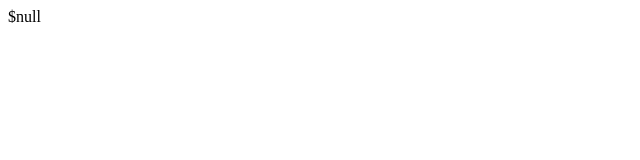
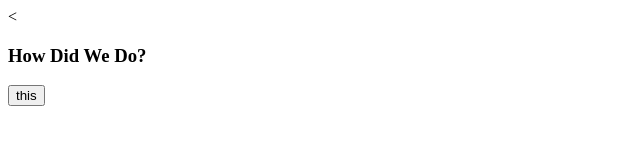
Before and after one commit to kathrynemary/kathrynemary.github.io, a plain HTML site: page index.html in a window 1280 px wide. Shown: the whole page, without its empty margins (0-640 px from the left). Drawn offline with Linux system fonts and the light colour scheme.

Commit message:
adds some js

```diff
--- a/index.html
+++ b/index.html
@@ -1 +1,38 @@
-$null
+<<html>
+<head>
+	<title>Example Graph</title>
+
+	<script type="text/javascript">
+
+	var lastYear = {
+		asparagus:4,
+		celery:1,
+		greenApple:2,
+		greenGrape:1,
+		redApple:3,
+		redGrape:3
+	};
+	var thisYear = {
+		asparagus:3,
+		celery:3,
+		greenApple:4,
+		greenGrape:5,
+		redApple:3,
+		redGrape:1
+	};
+
+	function toggleVars() {
+		if (document.getElementById('year').innerHTML == 'this') {
+			document.getElementById('year').innerHTML = 'last';
+		}
+	}
+
+	</script>
+</head>
+<body>
+	<h3>How Did We Do?</h3>
+	<div>
+		<button id="year" onClick="toggleVars()">this</button>
+	</div>
+</body>
+</html>
```
